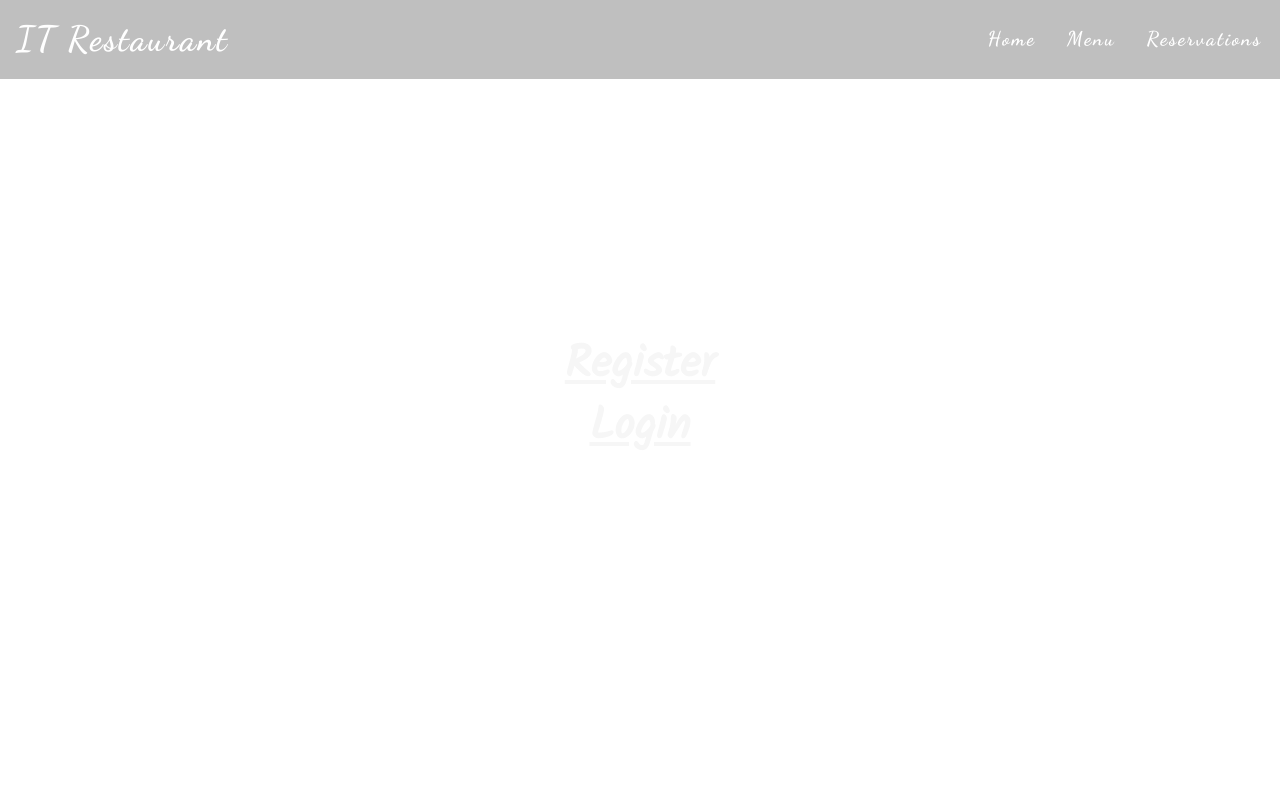
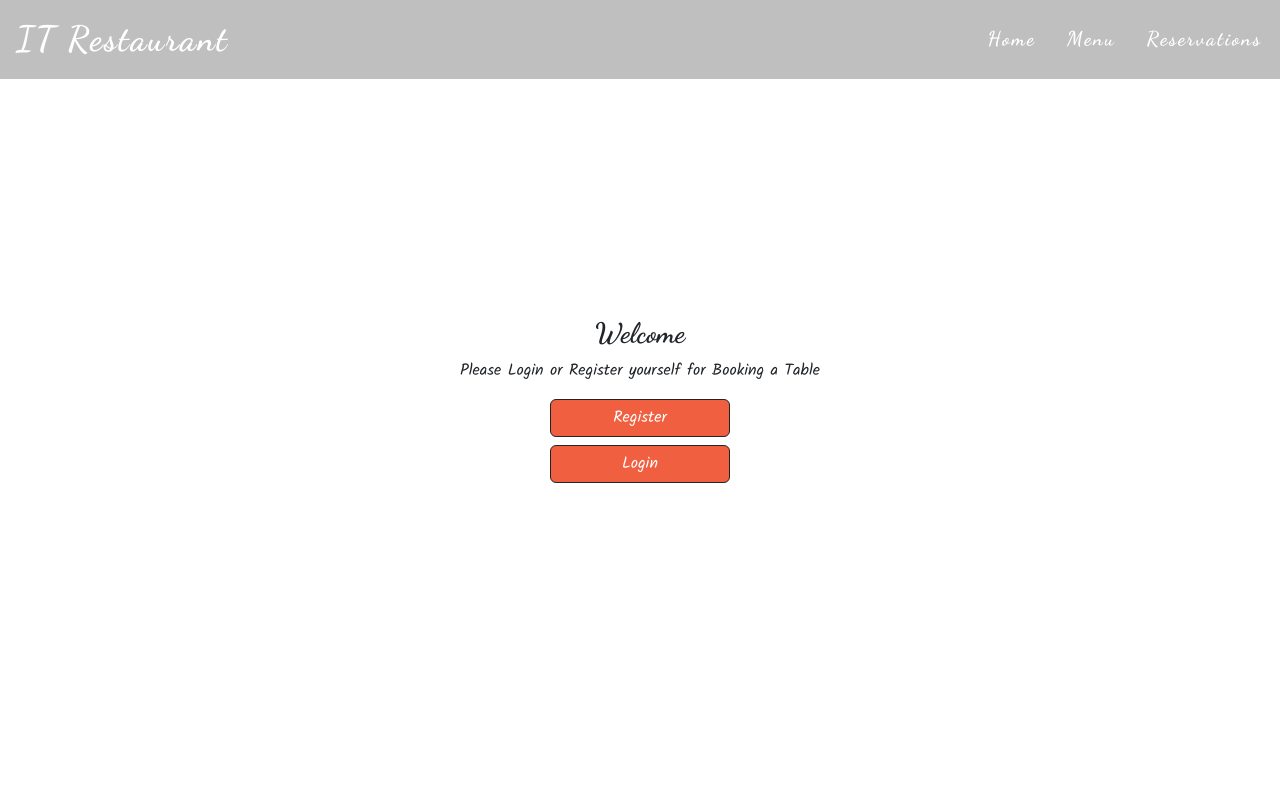
Before and after one commit to TCaldato/it-restaurant, a Django app: page /reservations/ in a window 1280 px wide. Shown: the top 799 px of the page. Run offline with Django 5.2, Linux system fonts and the light colour scheme; some libraries are stand-ins or nearby versions.

Commit message:
Adjusted style in view_reservation, logout and signup

```diff
--- a/reservations/templates/reservations/views_reservation.html
+++ b/reservations/templates/reservations/views_reservation.html
@@ -32,6 +32,7 @@
                                     </div>
                                 </div>
                             </div>
+
                             <!-- Booking table -->
                             <table id="view-booking-table" class="table">
                                 <thead>
@@ -44,12 +45,12 @@
                                 {% for booking in bookings %}
                                 <tbody>
                                     <tr class="booking-row">
-                                        <!--if superuser or staff user show all booking fields --> {% if request.user.is_superuser or request.user.is_staff %}
+                                         {% if request.user.is_superuser or request.user.is_staff %}
                                         <td>{{ booking.user }}</td>
                                         <td>{{ booking.date }}</td>
                                         <td>{{ booking.start_time }}</td>
                                         {% else %}
-                                        <!-- if standard user is authenticated show their username but anonymize other usernames names --> {% if booking.user == request.user %}
+                                         {% if booking.user == request.user %}
                                         <td>{{ booking.user }}</td>
                                         <td>{{ booking.date }}</td>
                                         <td>{{ booking.start_time }}</td>
@@ -60,15 +61,14 @@
                                         <td>{{ booking.start_time }}</td>
                                         <td class="booked">Booked</td>
                                         {% endif %} {% endif %}
-                                        <!--apply an edit & cancel link to each row if superuser staff user the user.
-                                            or if current standard user created the record--> {% if request.user.is_superuser or request.user.is_staff or booking.user == request.user %}
+                                        {% if request.user.is_superuser or request.user.is_staff or booking.user == request.user %}
                                         <td>
                                             <a href="{% url 'edit_booking' booking.id %}">Edit</a>
                                         </td>
                                         <td class="pointer">
                                             <a data-bs-toggle="modal" data-bs-target="#modal-cancel-{{ forloop.counter }}"> Cancel </a>
                                         </td>
-                                        <!-- modal cancellation confirmation -->
+
                                         <div class="modal fade" id="modal-cancel-{{ forloop.counter }}" tabindex="-1" aria-labelledby="modal-cancel-label-{{ forloop.counter }}" aria-hidden="true">
                                             <div class="modal-dialog">
                                                 <div class="modal-content">
@@ -102,11 +102,16 @@
                         </div>
                     </div>
                 </section>
-                <h2><a class="jumbotron-header {% if request.path == logout_url %}active{% endif %}" aria-current="page" href="{% url 'account_logout' %}">Logout</a></h2>
+                <h2><a class="login-logout-button {% if request.path == logout_url %}active{% endif %}" aria-current="page" href="{% url 'account_logout' %}">Logout</a></h2>
                 {% else %}
-                <h2><a class="jumbotron-header {% if request.path == signup_url %}active{% endif %}" aria-current="page"
-                    href="{% url 'account_signup' %}">Register</a></h2>
-                <h2><a class="jumbotron-header {% if request.path == login_url %}active{% endif %}" aria-current="page" href="{% url 'account_login' %}">Login</a></h2>
+                <div class="container d-flex flex-column justify-content-center align-items-center text-center min-vh-100">
+                    <h3>Welcome</h3>
+                    <p>Please Login or Register yourself for Booking a Table</p>
+                    <div class="d-grid gap-2 col-6 mx-auto">
+                        <a class="btn btn-dark {% if request.path == signup_url %}active{% endif %}" aria-current="page" href="{% url 'account_signup' %}" role="button">Register</a>
+                        <a class="btn btn-dark {% if request.path == login_url %}active{% endif %}" aria-current="page" href="{% url 'account_login' %}" role="button">Login</a>
+                    </div>
+                </div>
                 {% endif %}
             </section>
         </div>
@@ -115,4 +120,6 @@
 
 
 
+
+
 {% endblock %}
--- a/static/css/style.css
+++ b/static/css/style.css
@@ -30,9 +30,20 @@ body {
     position: relative;
 }
 
-/* Reservations Page Containers */
-.reservation-container {
-    height: 70vh !important;
+/* Reservations Page */
+.btn-primary {
+    --bs-btn-color: black !important;
+}
+
+.btn {
+    background-color: #f05f40 !important;
+}
+
+.login-logout-button {
+    color: black;
+    font-weight: bold;
+    font-size: 45px;
+    opacity: .75;
 }
 
 .opaque-overlay {
@@ -198,7 +209,7 @@ body {
 footer {
     background-color: #525252;
     color: #fafafa;
-    min-height: 120px;
+    min-height: 90px;
     margin: 0;
 }
 
--- a/templates/account/logout.html
+++ b/templates/account/logout.html
@@ -21,7 +21,7 @@
                 {% if redirect_field_value %}
                 <input type="hidden" name="{{ redirect_field_name }}" value="{{ redirect_field_value }}" />
                 {% endif %}
-                <button class="btn btn-signup right" type="submit">{% trans 'Sign Out' %}</button>
+                <button class="btn btn-dark" type="submit">{% trans 'Sign Out' %}</button>
             </form>
         </div>
     </div>
```
Also changed, not shown: templates/account/signup.html (+8 -10 lines).
